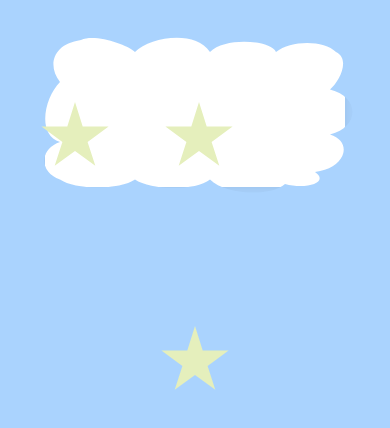
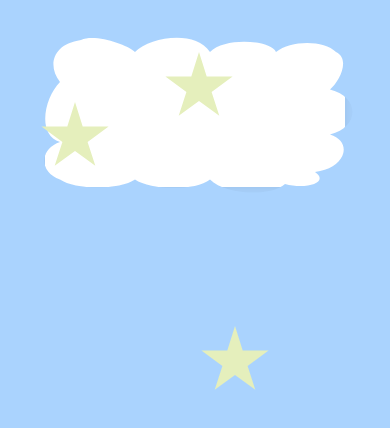
Before and after one commit to Fkushmt/Alexis, a plain HTML site: page index.html in a window 390 px wide. Shown: the part 98-526 px from the top of the page. Drawn offline with Linux system fonts and the light colour scheme.

Commit message:
Update index.html

```diff
--- a/index.html
+++ b/index.html
@@ -105,12 +105,12 @@
     left: 40px;
   }
   .star2 {
-    top: 200px;
+    top: 150px;
     right: 40%;
   }
   .star3 {
     bottom: 350px;
-    left: 160px;
+    left: 200px;
   }
 }
     </style>
```
